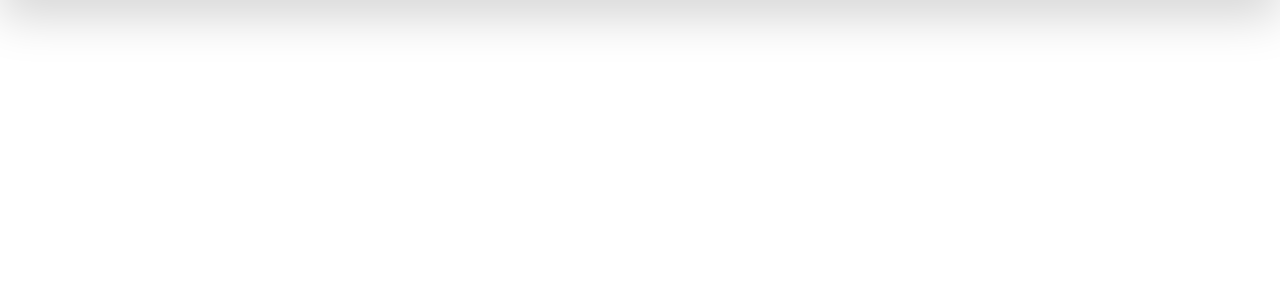
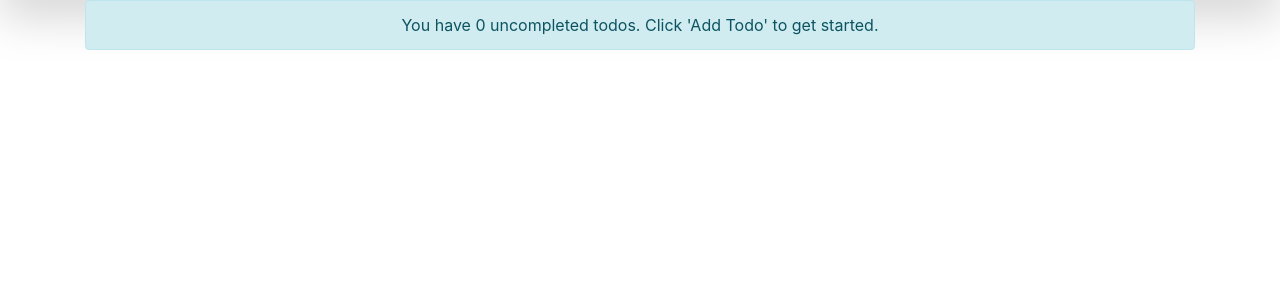
Before and after one commit to pres220/django-todo-app, a Django app: page /todos/ in a window 1280 px wide. Shown: the part 56-356 px from the top of the page. Run offline with Django 3.2, Linux system fonts and the light colour scheme; the visitor is signed in with stand-in values (Sample User, id 1); data that the repository does not hold is empty; some libraries are stand-ins or nearby versions.

Commit message:
Add todo count alert to todo_list template

```diff
--- a/templates/todo_list.html
+++ b/templates/todo_list.html
@@ -3,6 +3,12 @@
 {% block title %}Todo List{% endblock title %}
 
 {% block content %}
+    <div class="alert alert-info text-center">
+        You have {{ todo_list|length }} uncompleted todo{{ todo_list|length|pluralize }}.
+        {% if not todo_list %}
+           Click 'Add Todo' to get started.
+        {% endif %}
+    </div>
     {% for todo in todo_list %}
         <div class="card my-4">
             <div class="card-header">
```
